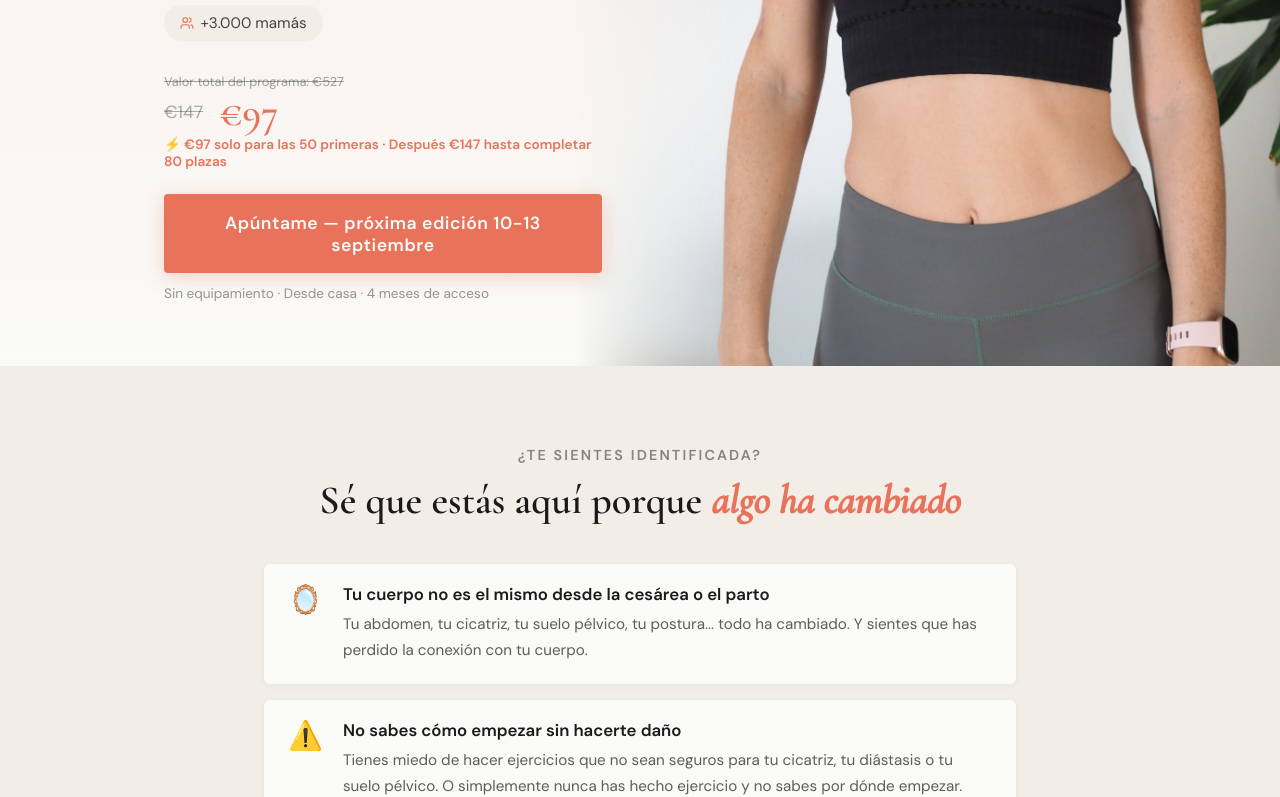
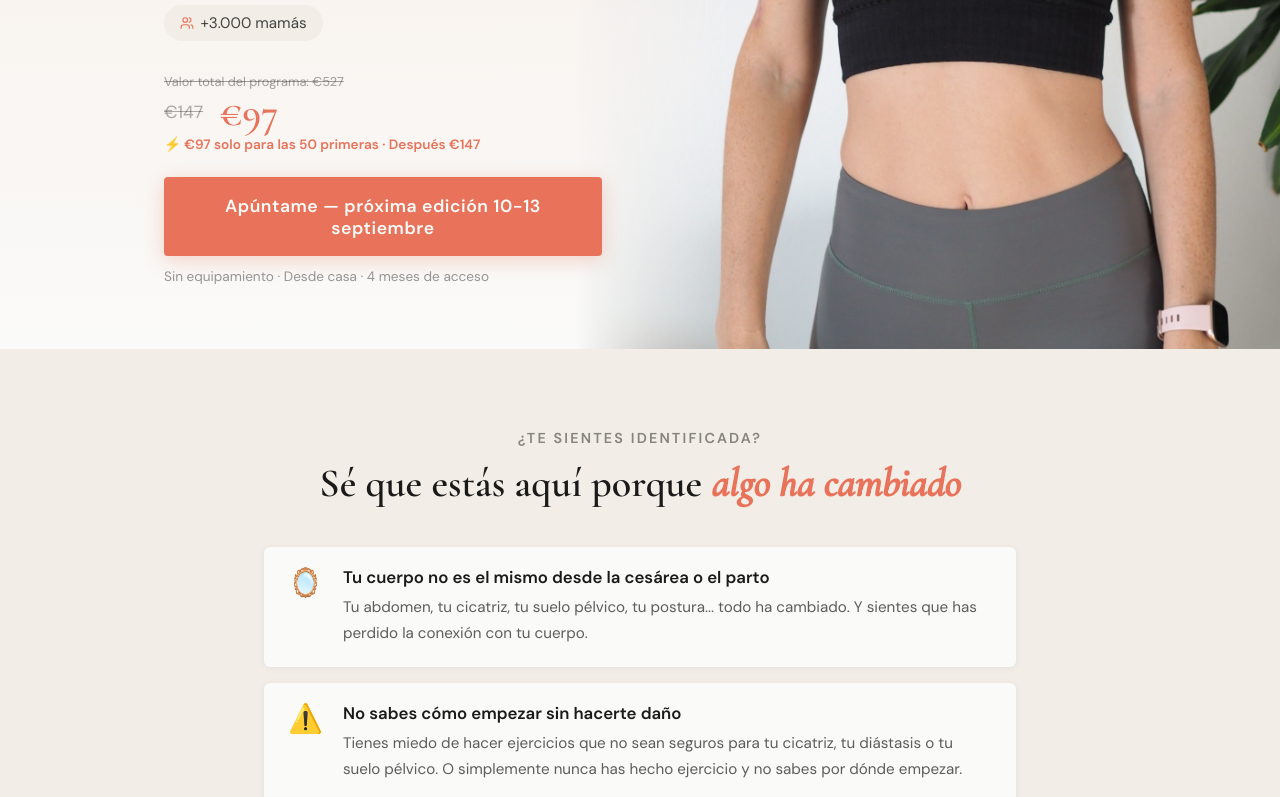
Before and after one commit to susanaaresla-lab/esencial-susana, a React (Create React App) app: page /programa-4-semanas in a window 1280 px wide. Shown: the part 820-1617 px from the top of the page. Built offline with nearby package versions, Linux system fonts and the light colour scheme.

Commit message:
programa septiembre lista espera

```diff
--- a/src/pages/ProgramaPage.js
+++ b/src/pages/ProgramaPage.js
@@ -100,7 +100,7 @@ export default function ProgramaPage() {
                 <span style={{ fontSize: '1.1rem', color: 'rgba(26,26,26,0.35)', textDecoration: 'line-through' }}>€147</span>
                 <span style={{ fontFamily: 'var(--serif)', fontSize: '2.5rem', color: 'var(--coral)', fontWeight: 600, lineHeight: 1 }}>€97</span>
               </div>
-              <p style={{ fontSize: '0.85rem', color: 'var(--coral)', fontWeight: 600 }}>⚡ €97 solo para las 50 primeras · Después €147 hasta completar 80 plazas</p>
+              <p style={{ fontSize: '0.85rem', color: 'var(--coral)', fontWeight: 600 }}>⚡ €97 solo para las 50 primeras · Después €147</p>
             </div>
             <button className="btn-coral" style={{ fontSize: '1.1rem', padding: '1.1rem 2.5rem' }} onClick={goListaEspera}>
               Apúntame — próxima edición 10-13 septiembre
@@ -469,7 +469,7 @@ export default function ProgramaPage() {
           <p style={{ fontSize: '1.15rem', marginBottom: '1rem', opacity: 0.9 }}>Próxima edición disponible del 10 al 13 de septiembre. Apúntate ahora para acceso prioritario.</p>
           <div style={{ fontFamily: 'var(--sans)', fontWeight: 700, fontSize: '2rem', color: 'white', marginBottom: '0.25rem' }}>€97</div>
           <p style={{ color: 'rgba(255,255,255,0.85)', fontSize: '0.85rem', fontWeight: 600, marginBottom: '0.25rem' }}>⚡ Solo para las 50 primeras plazas</p>
-          <p style={{ color: 'rgba(255,255,255,0.55)', fontSize: '0.8rem', marginBottom: '1.5rem' }}>Después €147 hasta completar 80 plazas</p>
+          <p style={{ color: 'rgba(255,255,255,0.55)', fontSize: '0.8rem', marginBottom: '1.5rem' }}>Después €147</p>
           <button className="btn-white" style={{ fontSize: '1.05rem', padding: '1.1rem 2.5rem' }} onClick={goListaEspera}>
             Apúntame — acceso prioritario
           </button>
```
